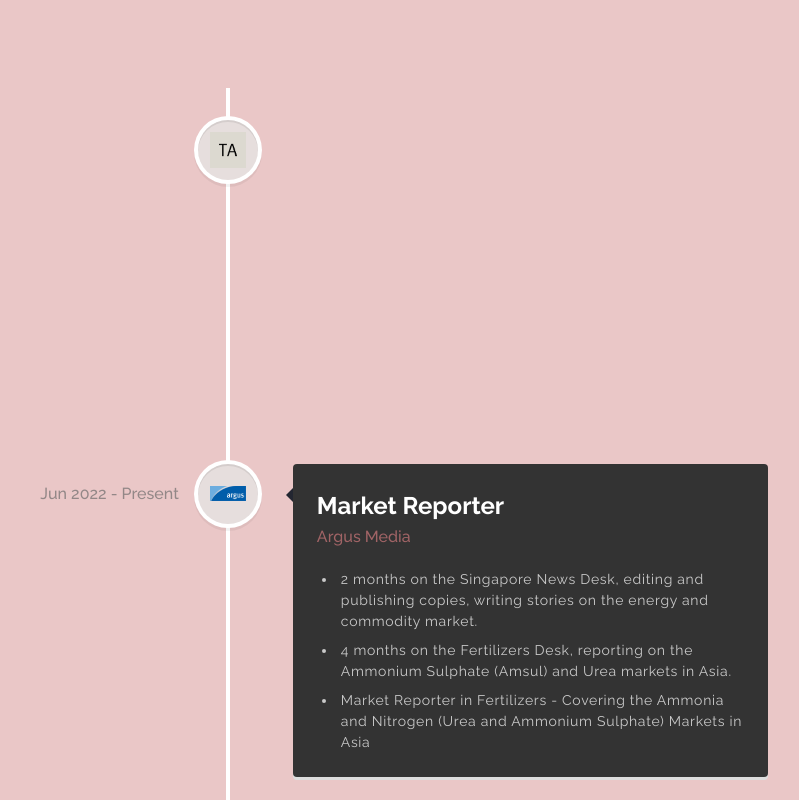
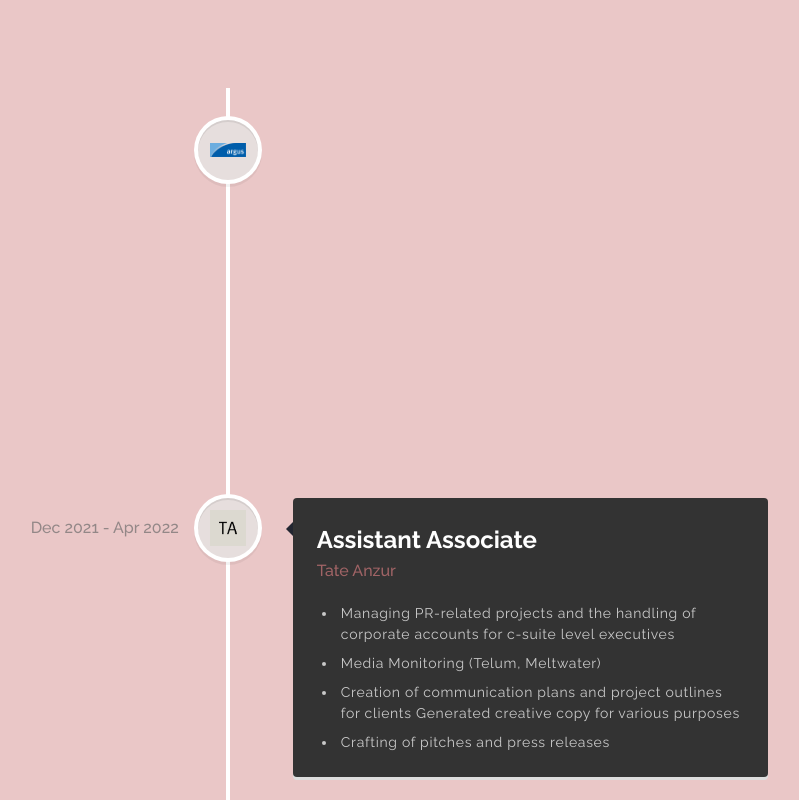
Before and after one commit to leeechuan/writerportfolio, a React (Vite) app: page / in a window 1280 px wide. Shown: the part 1480-2280 px from the top of the page, without its empty margins (412-1211 px from the left). Built offline with nearby package versions, Linux system fonts and the light colour scheme.

Commit message:
edit copywriting 27032024

```diff
--- a/src/constants/index.js
+++ b/src/constants/index.js
@@ -102,6 +102,18 @@
 
 const experiences = [
   {
+    title: "Market Reporter",
+    company_name: "Argus Media",
+    icon: argusmedia,
+    iconBg: "#E6DEDD",
+    date: "Jun 2022 - Present",
+    points: [
+      "2 months on the Singapore News Desk, editing and publishing copies, writing stories on the energy and commodity market. ",
+      "4 months on the Fertilizers Desk, reporting on the Ammonium Sulphate (Amsul) and Urea markets in Asia.",
+      "Market Reporter in Fertilizers - Covering the Ammonia and Nitrogen (Urea and Ammonium Sulphate) Markets in Asia",
+    ],
+  },
+  {
     title: "Assistant Associate",
     company_name: "Tate Anzur",
     icon: tateanzur,
@@ -115,18 +127,7 @@
     ],
   },
 
-  {
-    title: "Market Reporter",
-    company_name: "Argus Media",
-    icon: argusmedia,
-    iconBg: "#E6DEDD",
-    date: "Jun 2022 - Present",
-    points: [
-      "2 months on the Singapore News Desk, editing and publishing copies, writing stories on the energy and commodity market. ",
-      "4 months on the Fertilizers Desk, reporting on the Ammonium Sulphate (Amsul) and Urea markets in Asia.",
-      "Market Reporter in Fertilizers - Covering the Ammonia and Nitrogen (Urea and Ammonium Sulphate) Markets in Asia",
-    ],
-  },
+
 ];
 
 const testimonials = [
```
